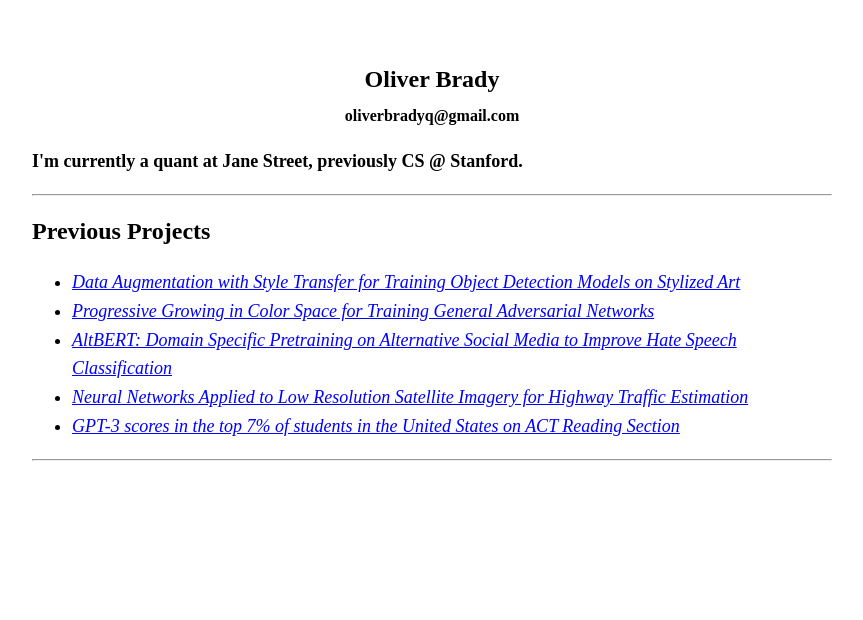
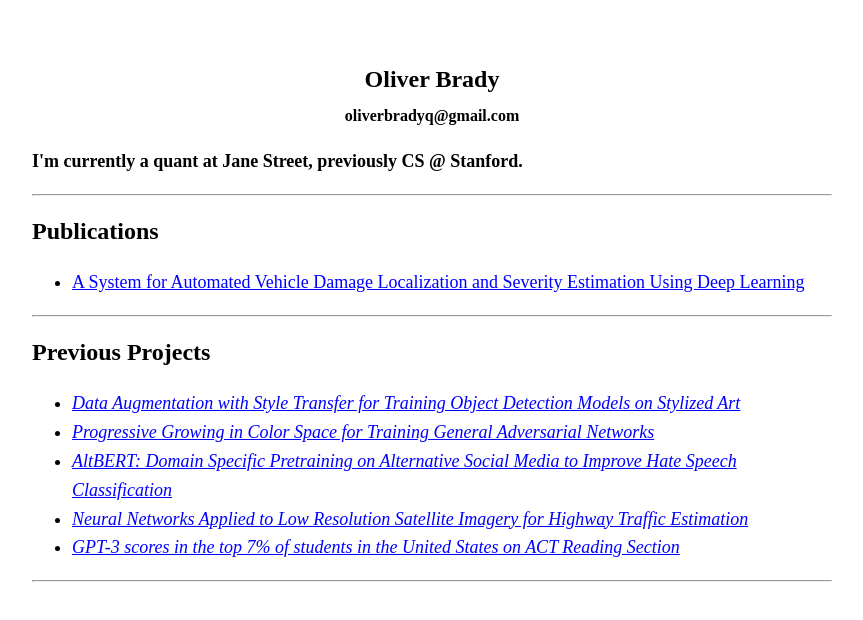
Before and after one commit to oqbrady/oqbrady.github.io, a plain HTML site: page index.html in a window 1280 px wide. Shown: the whole page, without its empty margins (208-1071 px from the left). Drawn offline with Linux system fonts and the light colour scheme.

Commit message:
Update index.html

```diff
--- a/index.html
+++ b/index.html
@@ -5,7 +5,7 @@
     <meta name="viewport" content="width=device-width, initial-scale=1" />
     <meta
       name="description"
-      content="The personal website of Benedict Brady"
+      content="The personal website of Oliver Brady"
     />
 
     <title>Oliver Brady</title>
@@ -30,6 +30,16 @@
         </p></b>
     </div>
 
+    <hr>
+
+    <div id="publications">
+        <h1>Publications</h1>
+        <ul>
+            <li>
+                <a href="https://ieeexplore.ieee.org/document/10337735">A System for Automated Vehicle Damage Localization and Severity Estimation Using Deep Learning</a>
+            </li>
+        </ul>
+    </div>
     <hr>
 
     <div id = "general">
```
